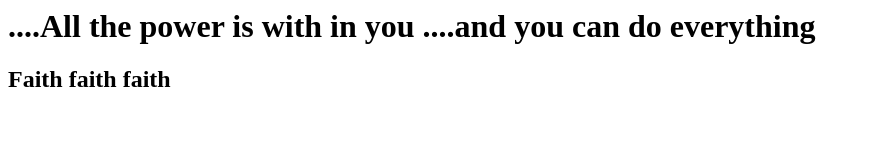
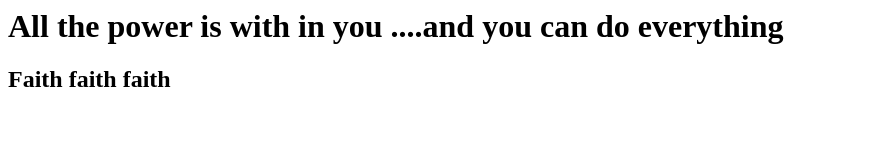
Before and after one commit to Amruthapriyanka/firstgitrepo, a plain HTML site: page index.html in a window 1280 px wide. Shown: the whole page, without its empty margins (0-870 px from the left). Drawn offline with Linux system fonts and the light colour scheme.

Commit message:
Revert "Update index.html"
This reverts commit 0e2ec6013d3a221de2509658c6e1b8c64a6b95f0.

```diff
--- a/index.html
+++ b/index.html
@@ -1,7 +1,7 @@
 
 <html>
 <body>
-<h1>....All the power is with in you ....and you can do everything <h1>
+<h1>All the power is with in you ....and you can do everything <h1>
 <h2>Faith faith faith</h2>
 </body>
 </html>
```
